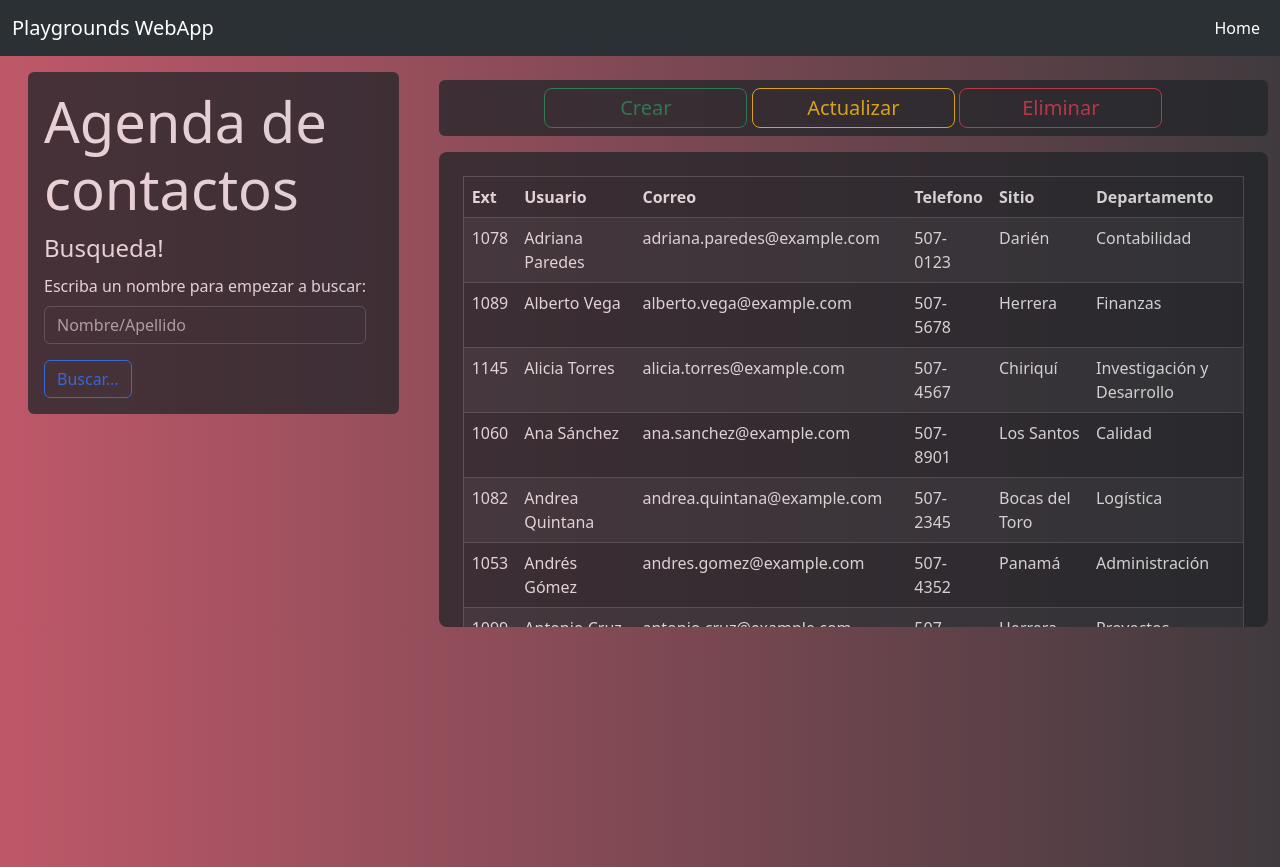
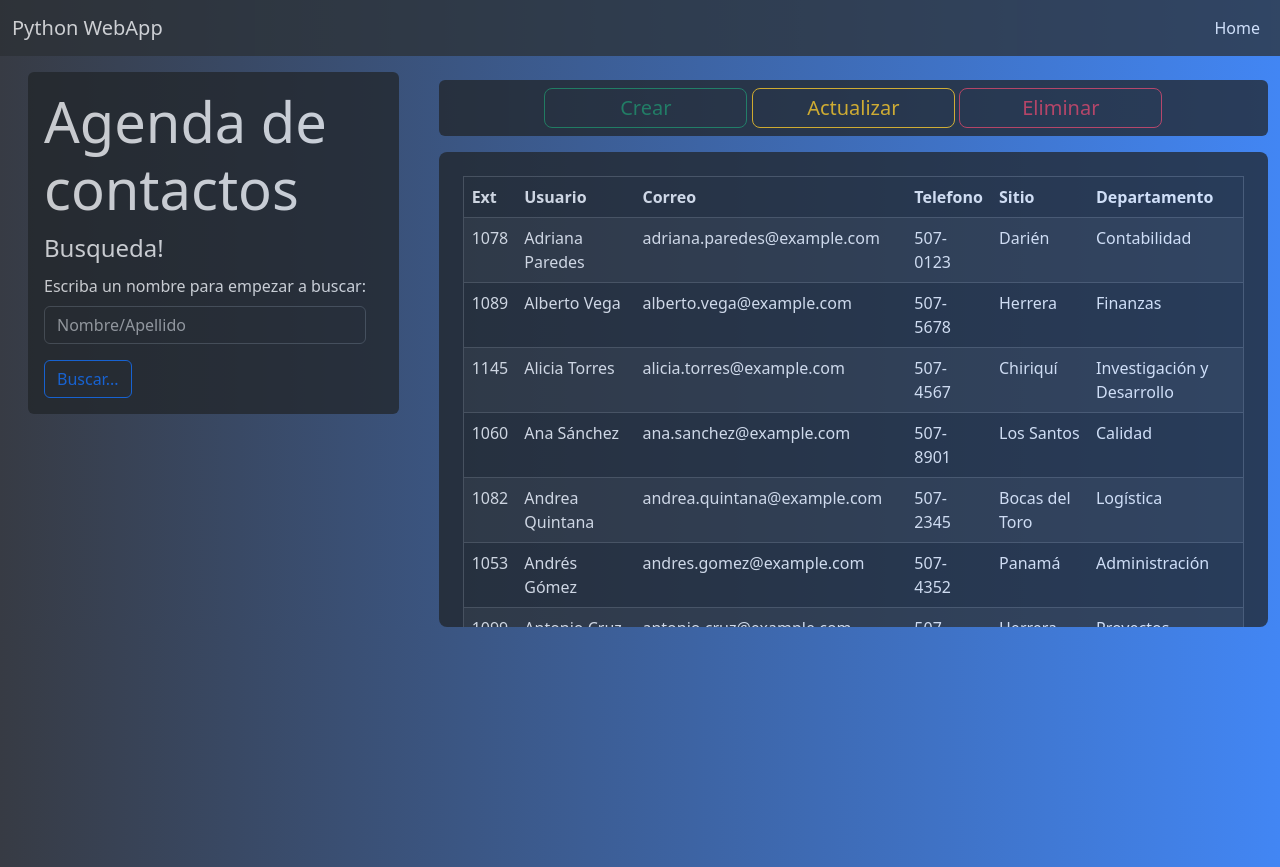
Before and after one commit to ricardoqsx/playgrounds, a Flask app: page / in a window 1280 px wide. Shown: the top 867 px of the page. Run offline with Flask 3, Linux system fonts and the light colour scheme; data comes from the database, SQL or seed files in the repository; some libraries are stand-ins or nearby versions.

Commit message:
se realizan cambios en la interface:
- Se cambia el color de fondo
- se agregan las primeras rutas dinamicas
- se crea consulta para traer todos los ID's

falta:

- crear interfaz para ruta dinamica
-- seria una para ver, otra para hacer update

```diff
--- a/src/app/models/blog_db.py
+++ b/src/app/models/blog_db.py
@@ -20,11 +20,12 @@ def create_blog():
         cur.execute("select count(*) from blog")
         res=cur.fetchone()
         if res is not None:
-            current_dir = os.path.dirname(__file__)
-            csv_path = os.path.join(current_dir, "blog.csv")
-            df = pd.read_csv(csv_path)
-            columns_to_insert = ['id','titulo','categoria','autor','historia']
-            df.to_sql('blog', con, if_exists='append', index=False)
+            if res[0]==0:
+                current_dir = os.path.dirname(__file__)
+                csv_path = os.path.join(current_dir, "blog.csv")
+                df = pd.read_csv(csv_path)
+                columns_to_insert = ['id','titulo','categoria','autor','historia']
+                df.to_sql('blog', con, if_exists='append', index=False)
 
 def blogquery():
     with get_conn() as con:
@@ -39,3 +40,10 @@ def search_blog(val):
         cur.execute("select * from blog where titulo like ?",('%'+val+'%',))
         total = cur.fetchall()
     return total
+
+def list_ids(ids):
+    with get_conn() as con:
+        cur = con.cursor()
+        cur.execute("select id from blog where id = '?', (ids,)")
+        ids = cur.fetchone()
+        return ids
--- a/src/app/routes/admin_bp.py
+++ b/src/app/routes/admin_bp.py
@@ -42,7 +42,7 @@ def delete():
     if request.method=='POST':
         ex=request.form.getlist('ext')
         delete_data(ex)
-        return redirect(url_for('delete'))
+        return redirect(url_for('admin.delete'))
     search_query = request.args.get('query','')
     if search_query:
         frontquery=search_data(search_query)
--- a/src/app/routes/root_bp.py
+++ b/src/app/routes/root_bp.py
@@ -15,7 +15,7 @@ def index():
         frontq = query()
     return render_template('index.html', frontq=frontq)
 
-@root.route('/inicio')
+@root.route('/home')
 def home():
     search_query = request.args.get('query', '')
     if search_query:
@@ -23,3 +23,10 @@ def home():
     else:
         frontblog = blogquery()
     return render_template('home/home.html', frontblog=frontblog)
+
+@root.route('/home/<int:ids>')
+def view_story(ids):
+    ids= list_ids(ids)
+    if not ids:
+        return "articulo no encontrado", 404
+    return render_template('blog/list_stories.html',ids=ids)
--- a/src/app/static/css/main.css
+++ b/src/app/static/css/main.css
@@ -1,8 +1,8 @@
 body
 {
-    background: #403A3E;  /* fallback for old browsers */
-    background: -webkit-linear-gradient(to right, #BE5869, #403A3E);  /* Chrome 10-25, Safari 5.1-6 */
-    background: linear-gradient(to right, #BE5869, #403A3E); /* W3C, IE 10+/ Edge, Firefox 16+, Chrome 26+, Opera 12+, Safari 7+ */
+    background: #373B44;  /* fallback for old browsers */
+    background: -webkit-linear-gradient(to left, #4286f4, #373B44);  /* Chrome 10-25, Safari 5.1-6 */
+    background: linear-gradient(to left, #4286f4, #373B44); /* W3C, IE 10+/ Edge, Firefox 16+, Chrome 26+, Opera 12+, Safari 7+ */
 
 }
 
--- a/src/app/templates/home/home.html
+++ b/src/app/templates/home/home.html
@@ -7,21 +7,21 @@
         <div class="bg-dark text-light py-3 px-3 box rounded-2 opacity-75" data-bs-theme="dark">
             <h1 class="display-6">Articulos del Blog</h1>
             <hr>
-            <form class="d-flex" role="search" method="GET" action="#">
+            <form class="d-flex" role="search" method="GET" action="{{url_for('root.home')}}">
                 <fieldset>
                     <legend>Busqueda!</legend>
                     <div class="mb-3">
                         <label for="TextInput" class="form-label">Escriba un titulo para empezar a buscar:</label>
                         <input type="search" name="query" id="TextInput" class="form-control me-2" placeholder="Nombre/Apellido">
                     </div>
-                    <button type="submit" class="btn btn-outline-primary py-2 px-2 col-12">Buscar...</button>
+                    <button type="submit" class="btn btn-outline-primary py-2 px-2 col-12 mb2">Buscar...</button>
                 </fieldset>
             </form>
             <hr>
             <div class="col-md-12">
                 <h4 class="display-8 text-center">Administracion de Articulos</h4>
                 <div class="bg-dark py-2 px-2 mt-1 box rounded-2 opacity-75" data-bs-theme="dark">
-                    <a type="button" class="btn btn-outline-success py-2 px-2 col-11 mb-2" href="#">Crear Articulo</a>
+                    <a type="button" class="btn btn-outline-success py-2 px-2 col-12 mb-2" href="#">Crear Articulo</a>
                     <a type="button" class="btn btn-outline-warning py-2 px-2 col-12 mb-2" href="#">Actualizar Articulo</a>
                     <a type="button" class="btn btn-outline-danger py-2 px-2 col-12 mb-2" href="#">Borrar Articulo</a>
                 </div>
--- a/src/app/templates/layout.html
+++ b/src/app/templates/layout.html
@@ -13,9 +13,9 @@
     <link rel="stylesheet" href="{{ url_for('static',filename='css/main.css')}}">
 </head>
 <body>
-  <nav class="navbar navbar-expand-lg bg-body-tertiary opacity-100" data-bs-theme="dark">
+  <nav class="navbar navbar-expand-lg bg-body-tertiary opacity-75" data-bs-theme="dark">
     <div class="container-fluid">
-      <a class="navbar-brand" href="/">Playgrounds WebApp</a>
+      <a class="navbar-brand" href="/">Python WebApp</a>
       <button class="navbar-toggler" type="button" data-bs-toggle="collapse" data-bs-target="#navbarNavDropdown" aria-controls="navbarNavDropdown" aria-expanded="false" aria-label="Toggle navigation">
         <span class="navbar-toggler-icon"></span>
       </button>
```
